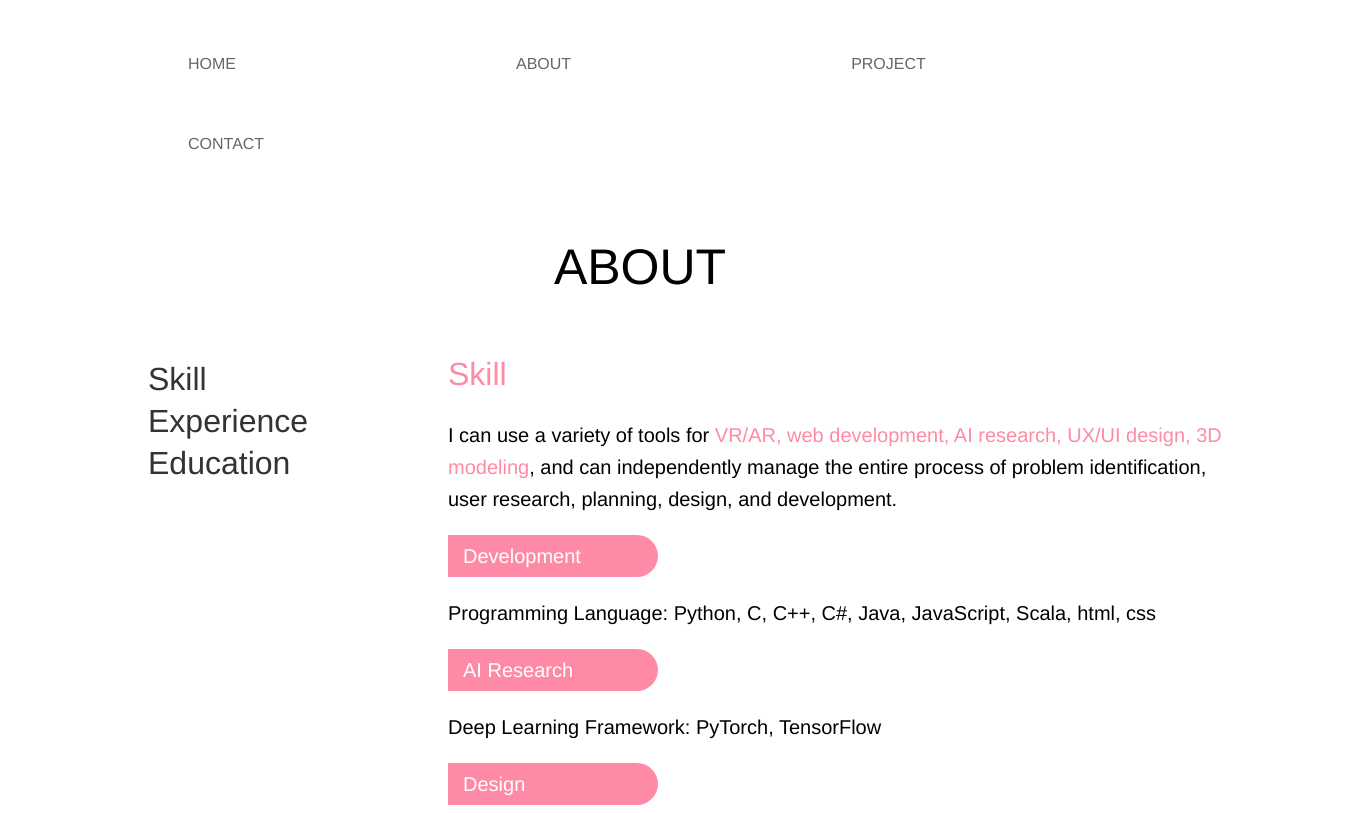
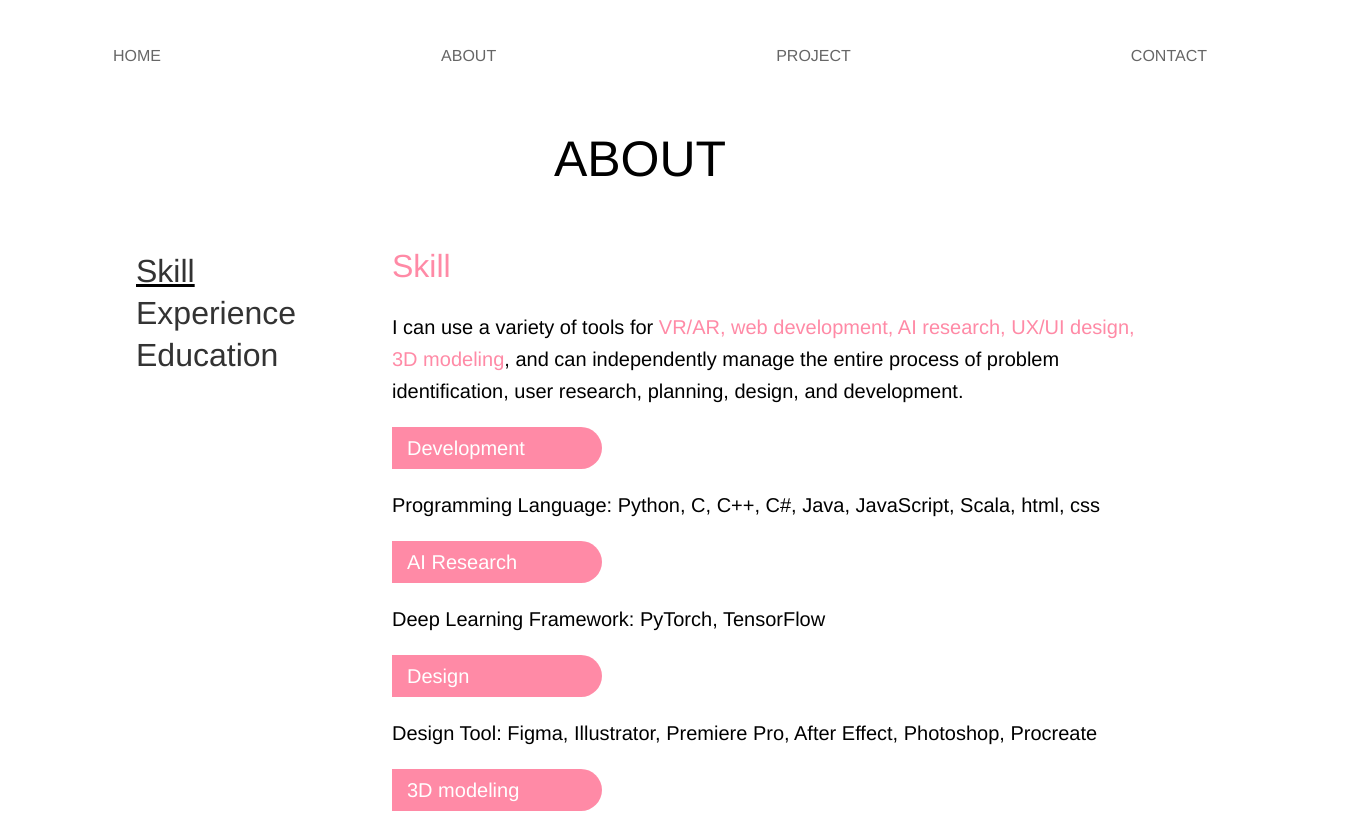
Before and after one commit to janghanbee/hanbee-hada, a React (Create React App) app: page /about in a window 1280 px wide. Shown: the top 813 px of the page, 1347 px wide, since content can reach past the window. Built offline with nearby package versions, Linux system fonts and the light colour scheme.

Commit message:
flex layout to large monitor; to do: small monitor

```diff
--- a/src/components/navBar/navBar.css
+++ b/src/components/navBar/navBar.css
@@ -1,13 +1,18 @@
 .Navbar {
   text-align: center;
 }
+
 .Navlinks {
   list-style: none;
   display: inline-block;
+  flex-wrap: nowrap;
+  display: flex;
+  flex-direction: row;
+  justify-content: center;
 }
 
 .Navlinks li {
-  float: left;
+  width: 80px;
   padding: 0 140px;
   line-height: 80px;
 }
--- a/src/pages/about/about.css
+++ b/src/pages/about/about.css
@@ -13,7 +13,7 @@
 
   .table-of-contents {
     position: fixed;
-    transform: translate(140px, 0px);
+    transform: translate(10vw, 0px);
   }
 
   .table-of-contents h2 {
@@ -42,8 +42,9 @@
   }
 
   .content {
-    margin-left: 440px; /* Adjust this value according to the width of your table of contents */
-    width: 800px;
+    margin-left: 30vw;
+    /* width: 800px; */
+    margin-right: 10vw;
 
   }
 
--- a/src/pages/home/home.css
+++ b/src/pages/home/home.css
@@ -1,17 +1,20 @@
 .title-container {
     display: flex;
     justify-content: center;
+    /* display: inline-block; */
 }
 
 .title-image {
     width: 1200px;
     position: absolute;
+    justify-content: center;
 }
 
-.title-textbox {
+.title-box {
     width: 1200px;
     height: 370px;
     display: flex;
+    margin: 0 10vw;
 }
 
 .title {
@@ -19,10 +22,14 @@
     font-size: 85px;
     font-weight: 300;
     padding: 70px 100px;
+    width: 800px;
     display: flex;
 }
 
 .box-container {
+    /* width: 1200px; */
+    /* margin: 0 10vw; */
+    /* display: inline-block; */
     display: flex;
     justify-content: center;
     transform: translate(0, -50px);
@@ -80,6 +87,8 @@
 .subtitle-container {
     display: flex;
     justify-content: center;
+    margin: 0 10vw;
+    /* display: inline-block; */
 }
 
 .subtitle-textbox {
--- a/src/pages/home/home.js
+++ b/src/pages/home/home.js
@@ -1,6 +1,6 @@
 import React, { useState } from 'react';
 import './home.css';
-import { BrowserView, MobileView } from 'react-device-detect'
+// import { BrowserView, MobileView } from 'react-device-detect'
 
 const Home = () => {
   const [profession, setProfession] = useState("developer");
@@ -11,10 +11,11 @@ const Home = () => {
 
   return (
     <div>
-      <BrowserView>
       <div className="title-container">
-        <img src="img/mainImage.png" alt="Hanbee Jang" className="title-image" />
-        <div className="title-textbox"><div className="title">I'm a {profession}<br />Hanbee Jang</div></div>
+        <div className="title-box">
+          <img src="img/mainImage.png" alt="Hanbee Jang" className="title-image" />
+          <div className="title">I'm a {profession}<br />Hanbee Jang</div>
+        </div>
       </div>
       <div className="box-container">
         <div className="box" id="box1" onMouseEnter={() => handleHover("developer")}>DEVELOPER</div>
@@ -28,10 +29,6 @@ const Home = () => {
           <span className="highlight-reverse">web development</span> and <span className="highlight">computer graphics</span>
         </div></div>
       </div>
-      </BrowserView>
-      <MobileView>
-        mobile browser test
-      </MobileView>
     </div>
   );
 };
```
